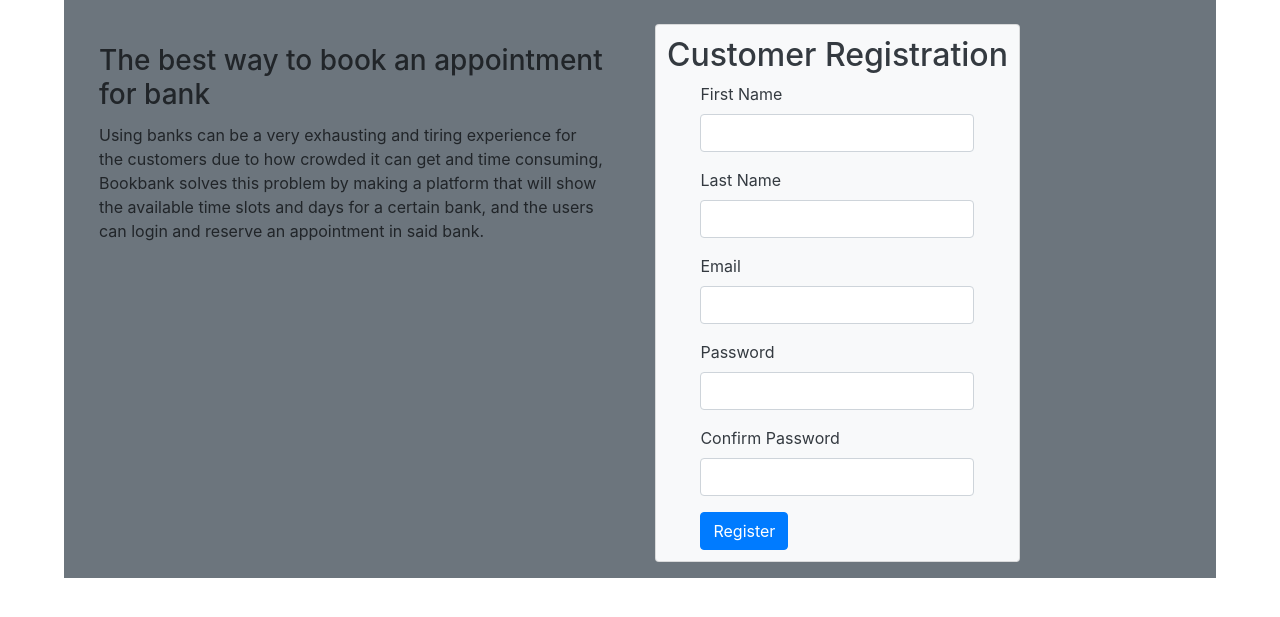
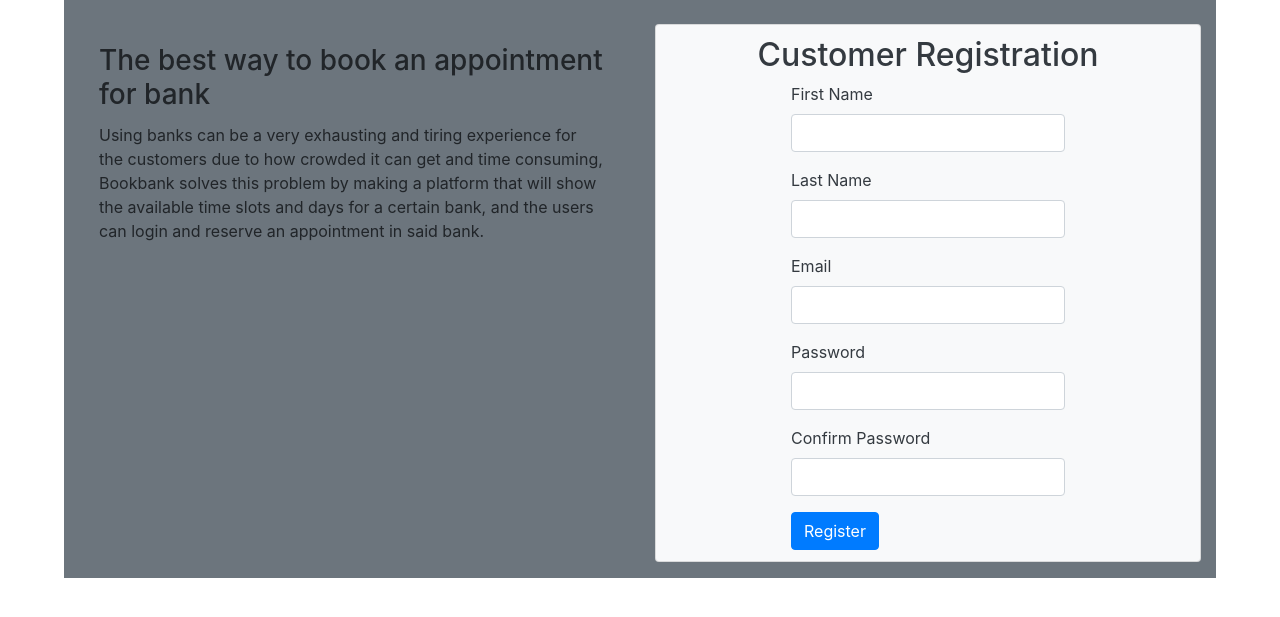
Before and after one commit to mhmd3397/BookBank, a Django app: page /customer_registration/ in a window 1280 px wide. Shown: the part 56-673 px from the top of the page. Run offline with Django 3.2, Linux system fonts and the light colour scheme; some libraries are stand-ins or nearby versions.

Commit message:
edit width for for ...

```diff
--- a/bookbank/bank/templates/customer_register.html
+++ b/bookbank/bank/templates/customer_register.html
@@ -35,7 +35,7 @@
                 </div>
             </div>
             <div class="col-sm-6 ">
-                <div class="card text-dark bg-light mb-3" style="width: fit-content; padding: 2%; align-items: center;">
+                <div class="card text-dark bg-light mb-3" style="padding: 2%; align-items: center;">
                     <h2>Customer Registration</h2>
                     <form method=" POST" action="{% url 'login_registration' %}">
                         {% csrf_token %}
--- a/bookbank/bank/templates/employee_register.html
+++ b/bookbank/bank/templates/employee_register.html
@@ -35,7 +35,7 @@
                 </div>
             </div>
             <div class="col-sm-6 ">
-                <div class="card text-dark bg-light mb-3" style="width: fit-content; padding: 2%; align-items: center;">
+                <div class="card text-dark bg-light mb-3" style="padding: 2%; align-items: center;">
                     <h2>Employee Registration</h2>
                     <form method=" POST" action="{% url 'login_registration' %}">
                         {% csrf_token %}
--- a/bookbank/bank/templates/login_page.html
+++ b/bookbank/bank/templates/login_page.html
@@ -35,7 +35,7 @@
                 </div>
             </div>
             <div class="col-sm-6 ">
-                <div class="card text-dark bg-light mb-3" style="width: fit-content; padding: 2%; align-items: center;">
+                <div class="card text-dark bg-light mb-3" style="padding: 2%; align-items: center;">
                     <h2>Login</h2>
                     <form method="POST" action="{% url 'login_registration' %}">
                         {% csrf_token %}
```
